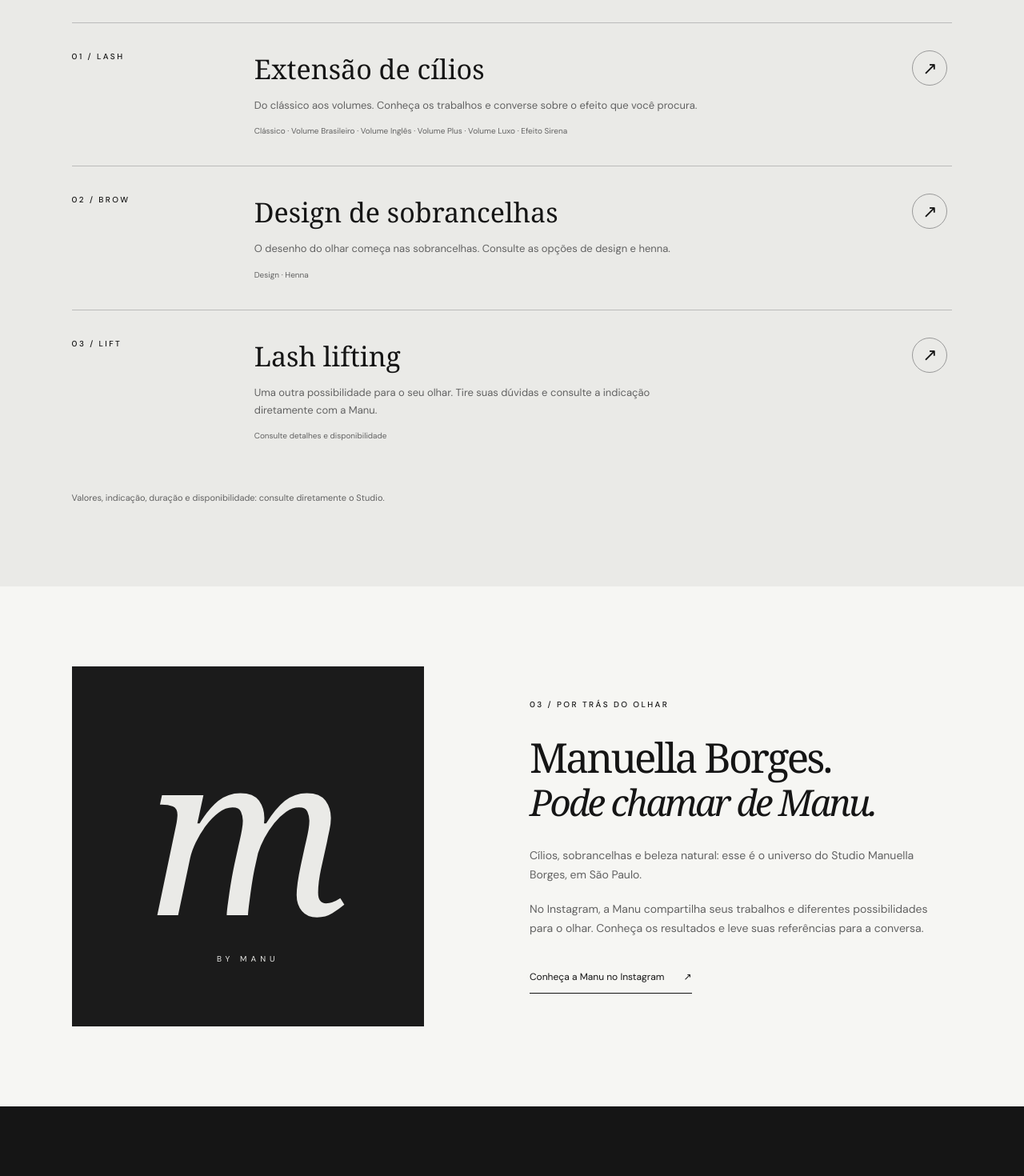
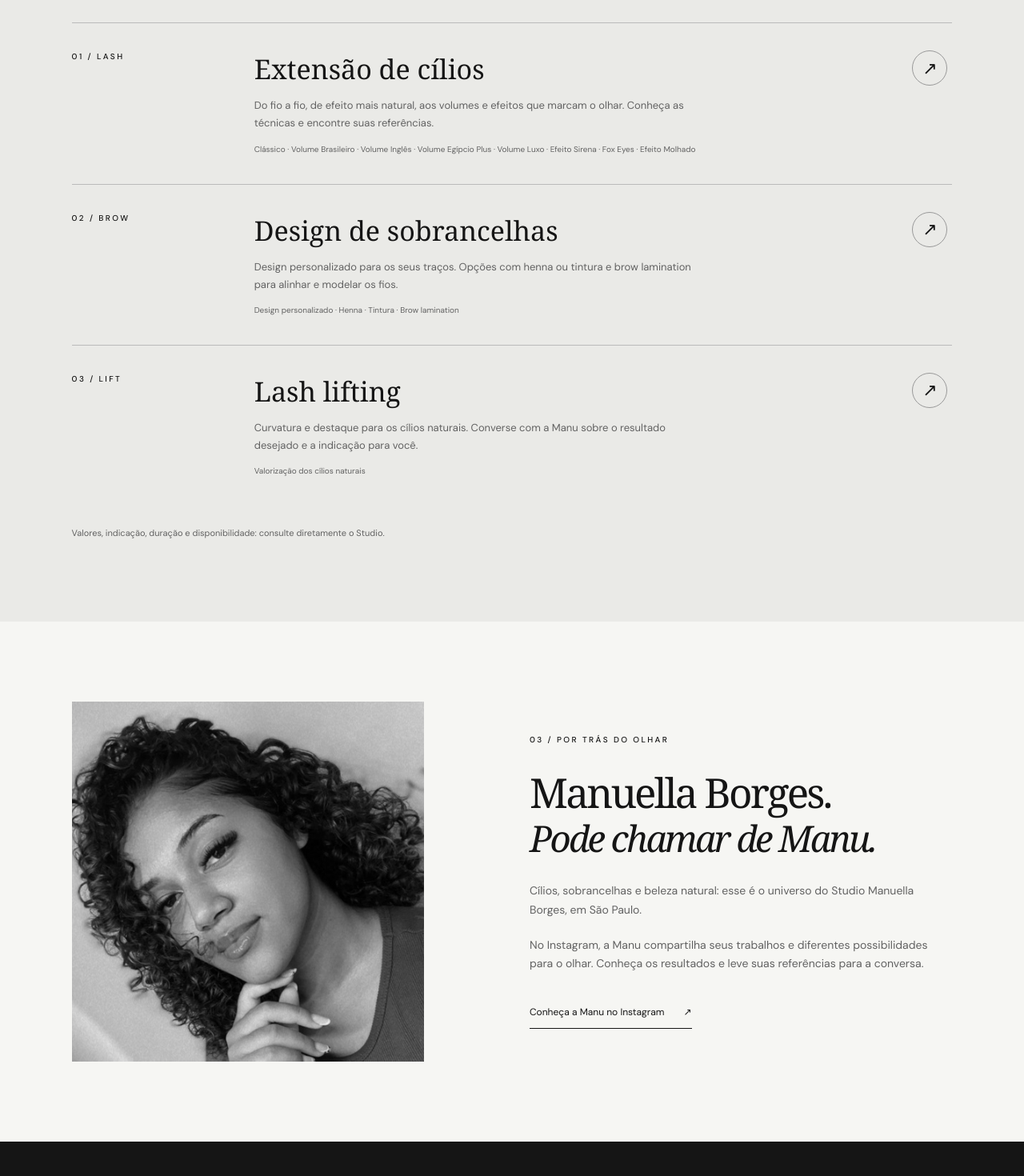
Before and after one commit to Ruanmarcosq0/by-manu-studio, a Next.js app: page / in a window 1280 px wide. Shown: the part 2320-3790 px from the top of the page at 80% size. Built offline with nearby package versions, Linux system fonts and the light colour scheme; no server answers; a web font is replaced by a local one.

Commit message:
Refine small-screen typography and add verified artist portrait and services

```diff
--- a/app/opengraph-image.tsx
+++ b/app/opengraph-image.tsx
@@ -1,5 +1,5 @@
 import {ImageResponse} from 'next/og';
-export const runtime='edge';
+export const runtime='nodejs';
 export const alt='By Manu Studio — Cílios e sobrancelhas em São Paulo';
 export const size={width:1200,height:630};
 export const contentType='image/png';
--- a/app/page.tsx
+++ b/app/page.tsx
@@ -9,7 +9,7 @@ export default function Home(){
  <div className="ribbon" aria-hidden="true"><span>CÍLIOS</span><span>✳</span><span>SOBRANCELHAS</span><span>✳</span><span>POR MANUELLA BORGES</span><span>✳</span><span>SEU OLHAR, EM FOCO.</span></div>
  <section id="trabalhos" className="section portfolio"><div className="section-top"><p className="eyebrow">01 / O TRABALHO</p><a href={site.instagram} target="_blank" rel="noopener noreferrer" className="text-link">Ver no Instagram {arrow}</a></div><div className="section-heading"><h2>Pequenos detalhes.<br/><em>Presença inteira.</em></h2><p>Um recorte do portfólio da Manu.<br/>Veja de perto, encontre suas referências.</p></div><div className="gallery"><a href="https://www.instagram.com/by_manustudio/p/DNPf905Neoh/" target="_blank" rel="noopener noreferrer"><div className="gallery-image tall"><Image src="/images/lash.jpg" alt="Close dos cílios em trabalho original de By Manu Studio" fill sizes="(max-width: 700px) 78vw, 50vw"/></div><div className="caption"><span>O detalhe dos cílios</span>{arrow}</div></a><a href="https://www.instagram.com/by_manustudio/p/DNOq4ZrSkD5/" target="_blank" rel="noopener noreferrer" className="offset"><div className="gallery-image"><Image src="/images/brow.jpg" alt="Detalhe de sobrancelha publicado pelo Studio" fill sizes="(max-width: 700px) 78vw, 35vw"/></div><div className="caption"><span>O desenho da sobrancelha</span>{arrow}</div></a></div><p className="fine">Fotografias do perfil @by_manustudio, apresentadas em preto e branco. Confira as publicações originais para ver as cores.</p></section>
  <section className="services section" id="procedimentos"><div className="section-top"><p className="eyebrow">02 / PROCEDIMENTOS</p><span className="small">CADA OLHAR, UMA POSSIBILIDADE.</span></div><h2>Encontre o seu <em>traço.</em></h2><div className="service-list">{site.services.map(s=><article key={s.name}><span className="eyebrow">{s.label}</span><div><h3>{s.name}</h3><p>{s.description}</p><p className="fine">{s.detail}</p></div><Contact className="round-link" service={s.name}><span className="sr-only">Consultar {s.name}</span></Contact></article>)}</div><p className="fine">Valores, indicação, duração e disponibilidade: consulte diretamente o Studio.</p></section>
- <section className="about section" id="sobre"><div className="monogram" aria-hidden="true">m<span>BY MANU</span></div><div><p className="eyebrow">03 / POR TRÁS DO OLHAR</p><h2>Manuella Borges.<br/><em>Pode chamar de Manu.</em></h2><p className="body-copy">Cílios, sobrancelhas e beleza natural: esse é o universo do Studio Manuella Borges, em São Paulo.</p><p className="body-copy">No Instagram, a Manu compartilha seus trabalhos e diferentes possibilidades para o olhar. Conheça os resultados e leve suas referências para a conversa.</p><a className="text-link" href={site.instagram} target="_blank" rel="noopener noreferrer">Conheça a Manu no Instagram {arrow}</a></div></section>
+ <section className="about section" id="sobre"><div className="portrait"><Image src="/images/manu.jpg" alt="Manuella Borges, foto da página oficial do Studio" fill sizes="(max-width:700px) 86vw, 35vw" /></div><div><p className="eyebrow">03 / POR TRÁS DO OLHAR</p><h2>Manuella Borges.<br/><em>Pode chamar de Manu.</em></h2><p className="body-copy">Cílios, sobrancelhas e beleza natural: esse é o universo do Studio Manuella Borges, em São Paulo.</p><p className="body-copy">No Instagram, a Manu compartilha seus trabalhos e diferentes possibilidades para o olhar. Conheça os resultados e leve suas referências para a conversa.</p><a className="text-link" href={site.instagram} target="_blank" rel="noopener noreferrer">Conheça a Manu no Instagram {arrow}</a></div></section>
  <section className="process section"><p className="eyebrow">04 / SEU PRÓXIMO PASSO</p><h2>Começa com<br/><em>uma conversa.</em></h2><div className="steps">{[['01','Explore','Veja os trabalhos e salve as referências que combinam com você.'],['02','Converse','Tire dúvidas sobre técnicas, valores, cuidados e disponibilidade.'],['03','Reserve','Acesse a agenda online e confirme os detalhes do seu atendimento.']].map(([n,t,d])=><div key={n}><span className="step-number">{n}</span><h3>{t}</h3><p>{d}</p></div>)}</div><a className="button light" href={site.booking} target="_blank" rel="noopener noreferrer">Abrir agenda online {arrow}</a></section>
  <section className="faq section" id="duvidas"><div><p className="eyebrow">05 / ANTES DE AGENDAR</p><h2>Vamos tirar<br/><em>suas dúvidas?</em></h2><Contact className="text-link">Falar pelo WhatsApp</Contact></div><div>{site.faq.map(([q,a])=><details key={q}><summary>{q}<span aria-hidden="true">+</span></summary><p>{a}</p></details>)}</div></section>
  <section className="location section" id="localizacao"><div><p className="eyebrow">06 / ONDE NOS ENCONTRAR</p><h2>Seu olhar.<br/><em>Nosso encontro.</em></h2></div><div><h3>Studio Manuella Borges</h3><p>{site.address}<br/>São Paulo — SP · {site.postalCode}</p><a href={site.maps} className="text-link" target="_blank" rel="noopener noreferrer">Traçar rota {arrow}</a><p className="fine">Região do Rio Pequeno / Butantã.<br/>Confirme o horário antes da visita.</p></div></section>
--- a/data/site.config.ts
+++ b/data/site.config.ts
@@ -8,9 +8,9 @@ export const site = {
   city: 'São Paulo', state: 'SP', postalCode: '05388-130',
   maps: 'https://www.google.com/maps/search/?api=1&query=R.%20Ant%C3%B4nio%20Dias%20Pereira%2C%20177%20-%20Vila%20Dalva%2C%20S%C3%A3o%20Paulo%20-%20SP%2C%2005388-130',
   services: [
-    {name:'Extensão de cílios', label:'01 / LASH', description:'Do clássico aos volumes. Conheça os trabalhos e converse sobre o efeito que você procura.', detail:'Clássico · Volume Brasileiro · Volume Inglês · Volume Plus · Volume Luxo · Efeito Sirena'},
-    {name:'Design de sobrancelhas',label:'02 / BROW',description:'O desenho do olhar começa nas sobrancelhas. Consulte as opções de design e henna.',detail:'Design · Henna'},
-    {name:'Lash lifting',label:'03 / LIFT',description:'Uma outra possibilidade para o seu olhar. Tire suas dúvidas e consulte a indicação diretamente com a Manu.',detail:'Consulte detalhes e disponibilidade'},
+    {name:'Extensão de cílios', label:'01 / LASH', description:'Do fio a fio, de efeito mais natural, aos volumes e efeitos que marcam o olhar. Conheça as técnicas e encontre suas referências.', detail:'Clássico · Volume Brasileiro · Volume Inglês · Volume Egípcio Plus · Volume Luxo · Efeito Sirena · Fox Eyes · Efeito Molhado'},
+    {name:'Design de sobrancelhas',label:'02 / BROW',description:'Design personalizado para os seus traços. Opções com henna ou tintura e brow lamination para alinhar e modelar os fios.',detail:'Design personalizado · Henna · Tintura · Brow lamination'},
+    {name:'Lash lifting',label:'03 / LIFT',description:'Curvatura e destaque para os cílios naturais. Converse com a Manu sobre o resultado desejado e a indicação para você.',detail:'Valorização dos cílios naturais'},
   ],
   faq: [
     ['Como agendar meu horário?','Você pode acessar a agenda online do Studio ou conversar pelo WhatsApp para consultar procedimentos e horários disponíveis.'],
```
Also changed, not shown: app/globals.css, public/images/manu.jpg (added), 1 other file (tests, documents, lock files or other folders).
